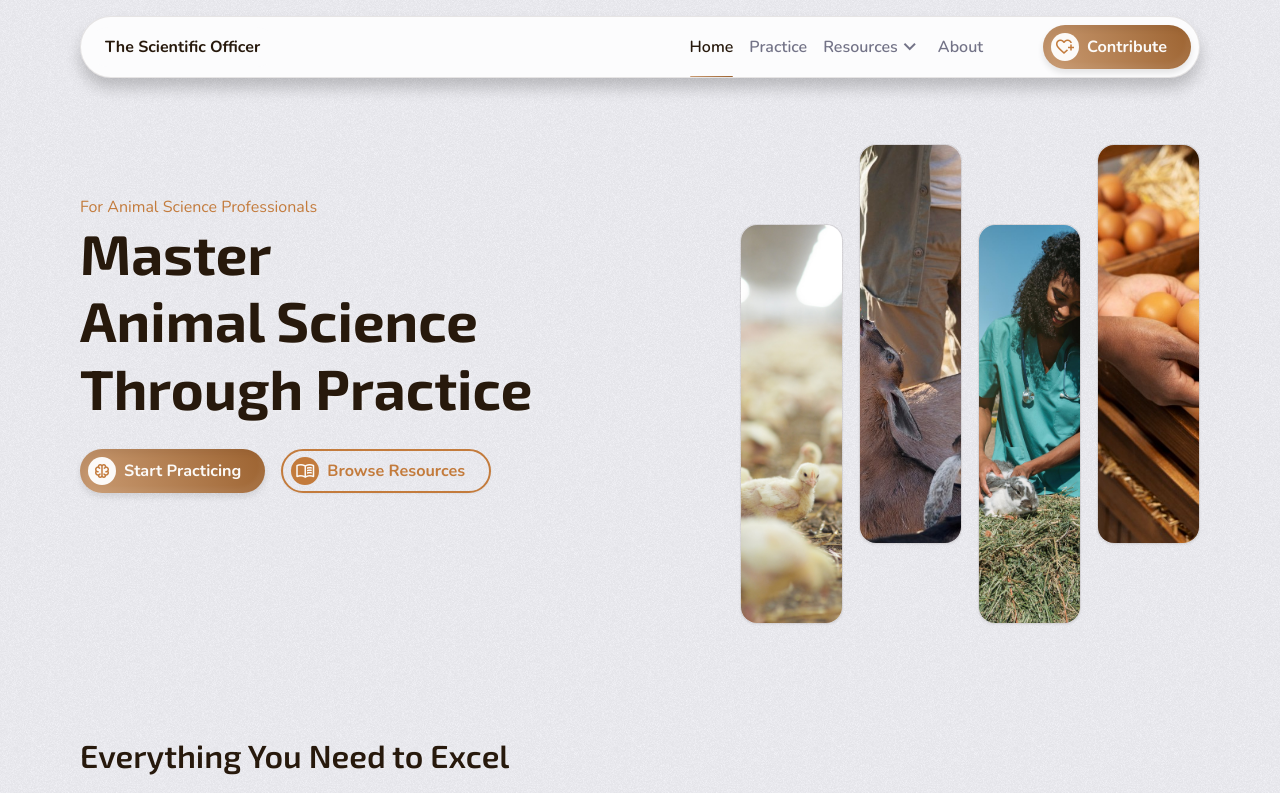
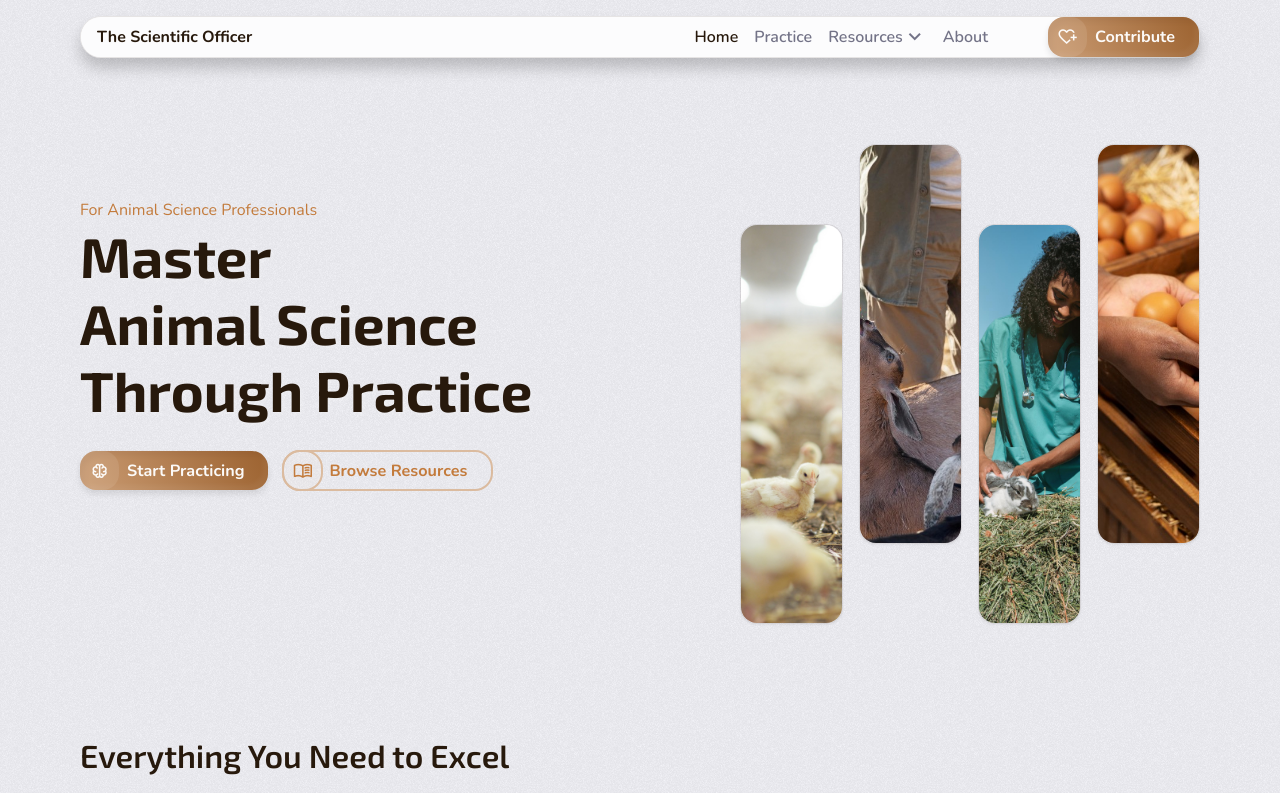
Before and after one commit to Timbar09/the_scientific_officer, a React (Vite) app: page / in a window 1280 px wide. Shown: the top 793 px of the page. Built offline with nearby package versions, Linux system fonts and the light colour scheme.

Commit message:
Refactor Button component styles and class handling for improved layout and consistency

```diff
--- a/src/assets/sass/components/_Button.scss
+++ b/src/assets/sass/components/_Button.scss
@@ -1,19 +1,21 @@
 @use "../abstracts" as *;
 
 .btn {
-  $color: clr(primary, 100);
-
-  border-radius: radius(pill);
-  font-size: 1.0125rem;
+  border-radius: radius(md);
+  font-size: 1.0125em;
 
   &__icon {
-    padding: 0.25rem;
-    color: clr(primary, 500);
-    background-color: $color;
-    border-radius: radius(circle);
+    padding: 0.5875rem;
+    // font-size: 1em;
+    color: clr(primary, 100);
+    background-color: clr(primary, 200, 0.125);
+    border-radius: radius(md);
+    transition:
+      background-color 100ms ease,
+      color 100ms ease;
 
     .material-symbols-outlined {
-      font-size: 1.25rem;
+      font-size: 1.25em;
     }
   }
 
@@ -24,7 +26,7 @@
       inset -5px -5px 4px 0 clr(primary, 100, 0.05);
 
     font-weight: 700;
-    color: $color;
+    color: clr(primary, 100);
     background: $bg-color;
     box-shadow: $inner-shadow, $shadow-md;
     transition:
@@ -46,10 +48,9 @@
   &__secondary {
     --border-width: 0.125rem;
 
-    padding-block: calc(spacing(1) - var(--border-width));
     font-weight: 700;
     color: clr(primary, 500);
-    border: 0.125rem solid clr(primary, 500);
+    outline: 0.125rem solid clr(primary, 300);
     box-shadow: $shadow-sm;
     transition:
       background-color 100ms ease,
@@ -71,13 +72,14 @@
     }
 
     .btn__icon {
-      color: clr(primary, 100);
-      background-color: clr(primary, 500);
+      padding: 0.525rem;
+      color: clr(primary, 500);
+      outline: 0.125rem solid clr(primary, 300);
     }
 
     &:hover .btn__icon {
-      background-color: clr(primary, 100);
-      color: clr(primary, 500);
+      background-color: clr(primary, 400);
+      color: clr(primary, 100);
     }
   }
 
@@ -93,6 +95,7 @@
       color 100ms ease;
 
     &:hover {
+      color: clr(primary, 600);
       background-color: clr(primary, 200);
       box-shadow: $shadow-md;
     }
@@ -102,5 +105,15 @@
       background-color: clr(neutral, 800);
       box-shadow: $shadow-sm;
     }
+
+    .btn__icon {
+      color: clr(primary, 500);
+      background-color: clr(primary, 200, 0.25);
+    }
+
+    &:hover .btn__icon {
+      color: clr(primary, 600);
+      background-color: clr(primary, 300);
+    }
   }
 }
--- a/src/assets/sass/components/_Header.scss
+++ b/src/assets/sass/components/_Header.scss
@@ -8,10 +8,9 @@
   z-index: 1000;
 
   .container {
-    border-radius: radius(pill);
+    border-radius: radius(lg);
 
     @include mq("md") {
-      padding: spacing(1);
       background-color: clr(neutral, 100);
       box-shadow: $shadow-lg;
       border: $border;
@@ -50,6 +49,10 @@
         @include mq("md") {
           display: none;
         }
+
+        .material-symbols-outlined {
+          font-size: 1.25rem;
+        }
       }
     }
 
@@ -61,7 +64,7 @@
       background-color: clr(neutral, 100);
       width: 100%;
       flex-direction: column;
-      gap: 0.125em;
+      gap: 0.125rem;
 
       button {
         background-color: clr(neutral, 100);
@@ -72,7 +75,6 @@
         width: 100%;
         text-align: center;
         font-size: inherit;
-        // border-radius: radius(lg);
         cursor: pointer;
         z-index: 1;
         transition: background-color 100ms ease;
@@ -121,6 +123,7 @@
 
     &--list {
       padding-inline-end: spacing(4);
+
       &__item {
         position: relative;
 
@@ -136,27 +139,21 @@
       }
 
       &__link {
-        --underline-height: 7%;
+        --underline-height: 3%;
 
-        position: relative;
         font-size: inherit;
         font-weight: 600;
-        // padding: spacing(3) 0;
         border-radius: radius(lg);
         transition: color 100ms ease;
 
         @include before() {
           left: 0;
-          bottom: -1.025rem;
+          bottom: -1%;
           width: 100%;
           height: 0;
           background: $clr-primary-gradient-mid;
           border-radius: radius(lg) radius(lg) 0 0;
           transition: height 0ms ease;
-
-          @include mq("lg") {
-            bottom: -1.15rem;
-          }
         }
 
         &:hover {
--- a/src/components/Button.tsx
+++ b/src/components/Button.tsx
@@ -48,8 +48,8 @@ const Button = ({
   const iconClasses = `${
     icon
       ? icon.position?.toLocaleLowerCase() === "left"
-        ? "p-block-1 p-inline-start-1 p-inline-end-4"
-        : "p-block-1 p-inline-start-4 p-inline-end-1 flex-row-reverse"
+        ? "p-inline-end-4"
+        : "p-inline-start-4 flex-row-reverse"
       : "p-block-1 p-inline-3"
   }`;
   className =
--- a/src/hooks/useSession/utils.ts
+++ b/src/hooks/useSession/utils.ts
@@ -60,6 +60,7 @@ export const getFilteredQuestions = (
     q.topics.some((t) => settings.topics.includes(t)),
   );
 
+  // TODO: It should be "All" not "Mixed". Update the questionTypeName type and everywhere else accordingly
   if (qType === "mixed") {
     const expanded: QuestionWithVariantKey[] = [];
     matches.forEach((q) =>
--- a/src/pages/home/HomeHero.tsx
+++ b/src/pages/home/HomeHero.tsx
@@ -26,7 +26,7 @@ const HomeHero = () => {
             <span>Through Practice</span>
           </h1>
 
-          <div className="flex jc-center jc-@md-start gap-3 flex-wrap">
+          <div className="flex jc-center ai-center jc-@md-start gap-3 flex-wrap">
             <Button icon={{ name: "neurology" }}>
               <Link to="/articles" className="clr-inherit">
                 Start Practicing
--- a/src/pages/practice/form/index.tsx
+++ b/src/pages/practice/form/index.tsx
@@ -78,7 +78,7 @@ const PracticeForm = () => {
                 type="checkbox"
                 name="topic"
                 defaultChecked={i === 0}
-                value={topic.toLowerCase()}
+                value={topic}
               />{" "}
               <span className="practice__topic--item__name custom-input__name p-block-1 p-inline-2">
                 {titlize(topic)}
```
